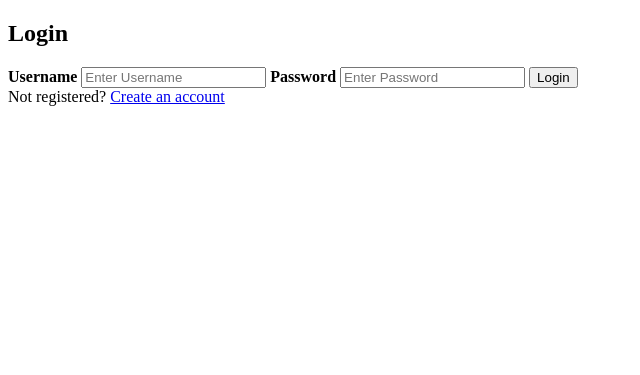
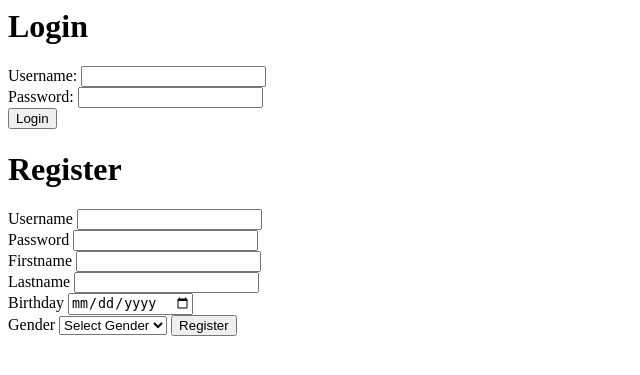
Before and after one commit to PNNutkung/Coursing-Field, a Django app: page /login/ in a window 1280 px wide. Shown: the top 375 px of the page, without its empty margins (0-640 px from the left). Run offline with Django 3.2, Linux system fonts and the light colour scheme.

Commit message:
Add account app

```diff
--- /dev/null
+++ b/account/admin.py
@@ -0,0 +1,3 @@
+from django.contrib import admin
+
+# Register your models here.
--- /dev/null
+++ b/account/apps.py
@@ -0,0 +1,5 @@
+from django.apps import AppConfig
+
+
+class AccountConfig(AppConfig):
+    name = 'account'
--- /dev/null
+++ b/account/models.py
@@ -0,0 +1,3 @@
+from django.db import models
+
+# Create your models here.
--- /dev/null
+++ b/account/templates/account/login.html
@@ -0,0 +1,48 @@
+<!DOCTYPE>
+<html>
+    <header>
+        <meta charset="utf-8">
+        <title>Login</title>
+    </header>
+    <body>
+        {% if isLogin %}
+            <p>You have successfully logged in</p>
+            <form action="{% url 'mockaccount:logout' %}" method="POST">
+                {% csrf_token %}
+                <h2>Profile of {{request.user.username}}</h2>
+                <p>Name:{{request.user.first_name}} {{request.user.last_name}}
+                <p>Gender:{{request.user.profile.gender}}</p>
+                <p>Balance:{{request.user.profile.balance}}</p>
+                <p>Date of birth:{{request.user.profile.birthDate}}</p>
+                <p>Address:{{request.user.profile.address}}</p>
+                <input type='submit' value='Logout'>
+            </form>
+        {% else %}
+            <h1>Login</h1>
+            <form action="{% url 'mockaccount:login' %}" method="POST">
+                {% csrf_token %}
+                Username: <input type="text" name="_username"><br>
+                Password: <input type="password" name="_password"><br>
+                <input type="submit" value='Login'>
+            </form>
+
+            <h1>Register</h1>
+            <form action="{% url 'mockaccount:register' %}" method="POST">
+                {% csrf_token %}
+                Username <input type='text' name='username' required><br>
+                Password <input type='password' name='password' required><br>
+                Firstname <input type='text' name='firstname' required><br>
+                Lastname <input type='text' name='lastname' required><br>
+                Birthday <input type='date' name='birthday' required><br>
+                Gender
+                <select name='gender' required>
+                    <option value="">Select Gender</option>
+                    <option value="M">Male</option>
+                    <option value="F">Female</option>
+                    <option value="O">Other</option>
+                </select>
+                <input type='submit' value='Register'>
+            </form>
+        {% endif %}
+    </body>
+</html>
--- /dev/null
+++ b/account/tests.py
@@ -0,0 +1,3 @@
+from django.test import TestCase
+
+# Create your tests here.
--- /dev/null
+++ b/account/urls.py
@@ -0,0 +1,9 @@
+from django.conf.urls import url
+from . import views
+
+app_name = 'account'
+urlpatterns = [
+    url(r'^login/$', views.login, name='login'),
+    url(r'^register/$', views.register, name='register'),
+    url(r'^profile/$', views.profile, name='profile')
+]
--- /dev/null
+++ b/account/views.py
@@ -0,0 +1,13 @@
+from django.shortcuts import render
+from django.urls import reverse
+from mainmodels.models import Course, Category
+
+# Create your views here.
+def login(req):
+    return render(req, 'account/login.html')
+
+def register(req):
+    return render(req, 'account/register.html')
+
+def profile(req):
+    return render(req, 'account/profile.html')
--- a/coursing_field/settings.py
+++ b/coursing_field/settings.py
@@ -31,6 +31,7 @@ ALLOWED_HOSTS = []
 # Application definition
 
 INSTALLED_APPS = [
+    'account.apps.AccountConfig',
     'index.apps.IndexConfig',
     'ui.apps.UiConfig',
     'mainmodels.apps.MainmodelsConfig',
--- a/coursing_field/urls.py
+++ b/coursing_field/urls.py
@@ -18,6 +18,7 @@ from django.contrib import admin
 
 urlpatterns = [
     url(r'^', include('index.urls')),
+    url(r'^', include('account.urls')),
     url(r'^browse/', include('browse.urls')),
     url(r'^course/', include('course.urls')),
     url(r'^watchvideo/',include('watchvideo.urls')),
--- a/ui/templates/ui/navbar.html
+++ b/ui/templates/ui/navbar.html
@@ -64,7 +64,7 @@
                   <ul class="nav navbar-nav navbar-right">
                       <li><a href="#">My Course</a></li>
                       <li><a href="{% url 'course:createCourse' %}" style="background-color: limegreen; color: white;">Create Course</a></li>
-                      <li><a href="#">{{user}}</a></li>
+                      <li><a href="{% url 'account:profile' %}">{{user}}</a></li>
                   </ul>
               </div>
           </div>
```
Also changed, not shown: account/templates/account/profile.html (added, +10 -0 lines), account/templates/account/register.html (added, +10 -0 lines), account/__init__.py (added), account/migrations/__init__.py (added).
